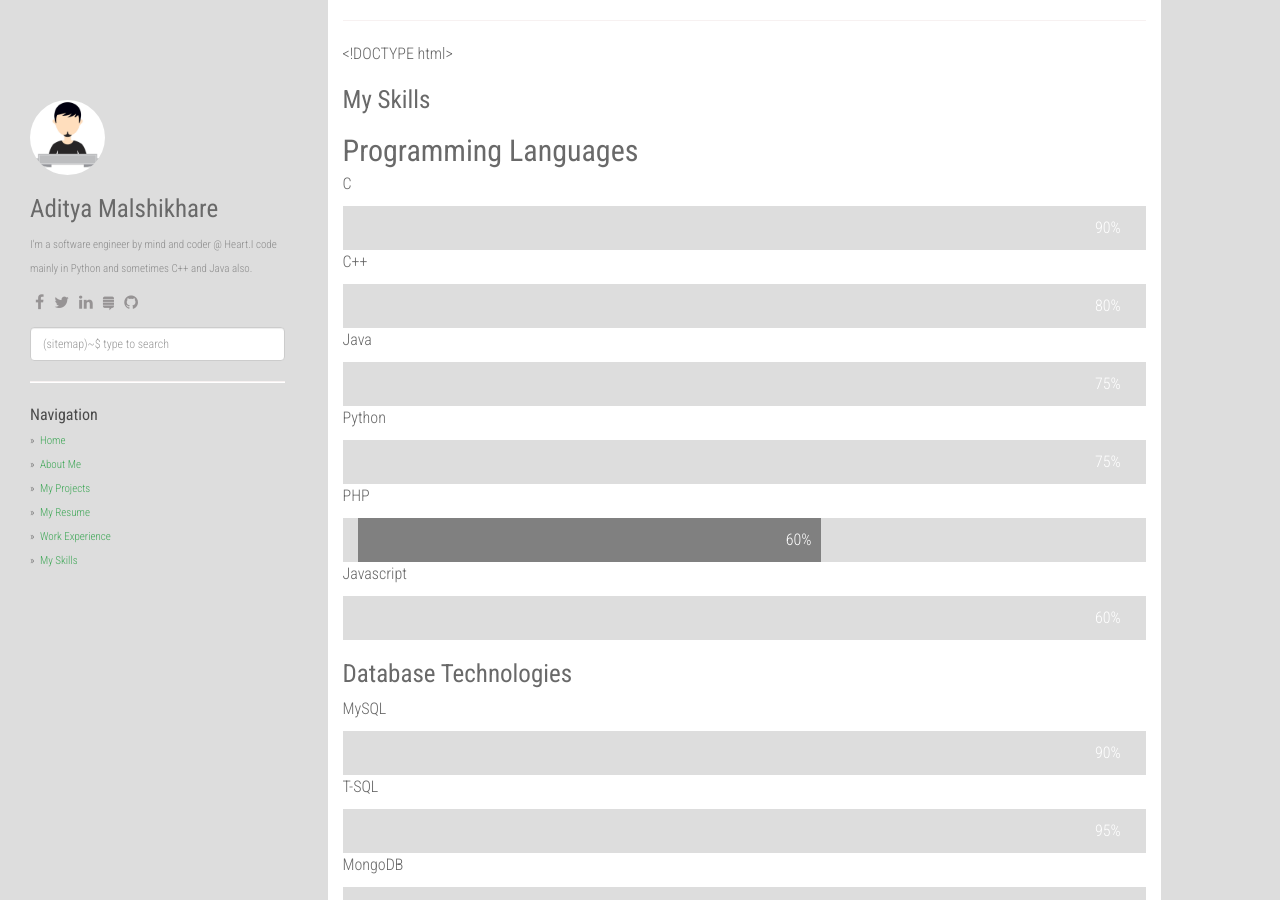
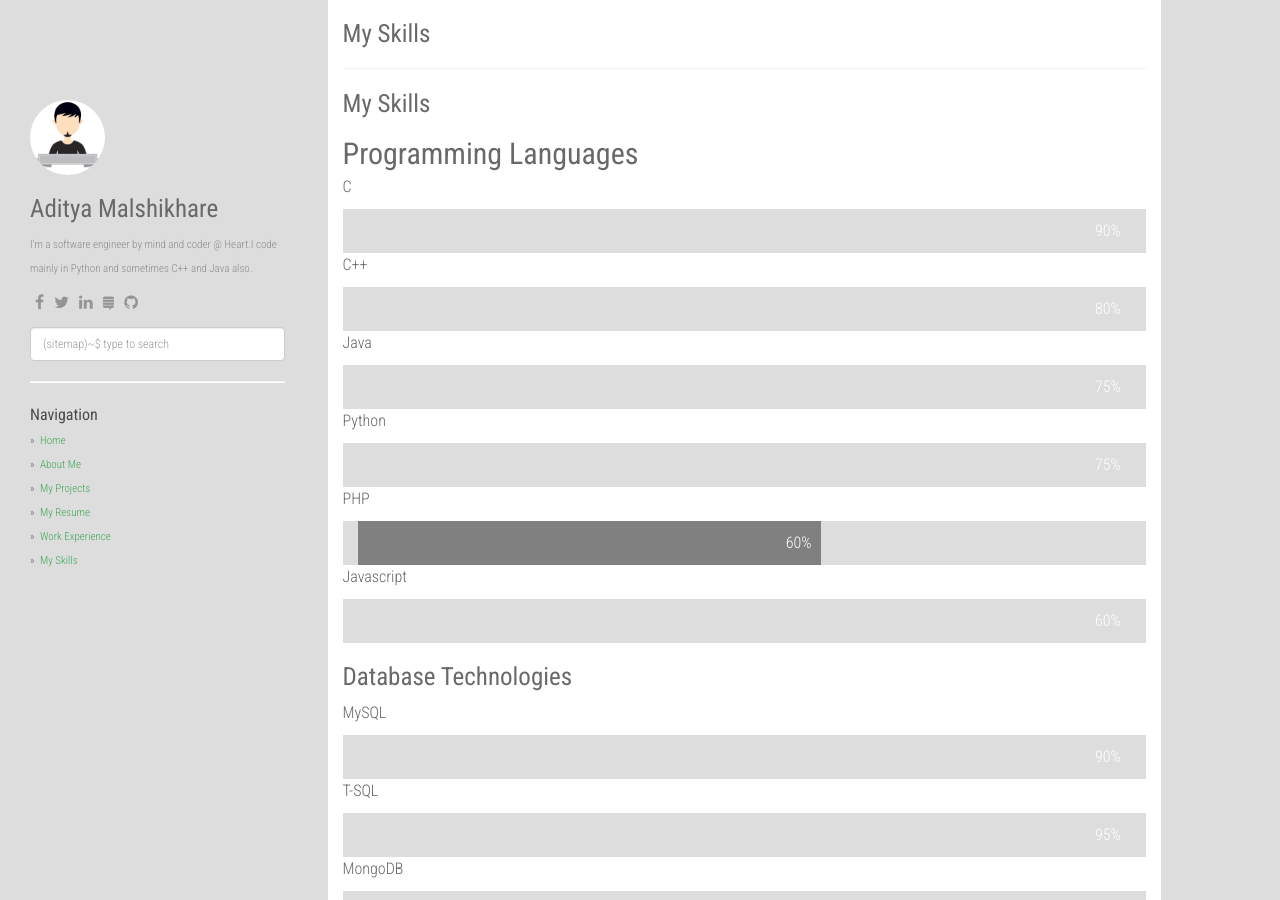
Before and after one commit to thePairedElectron/thePairedElectron.github.io, a Jekyll site: the page built from skills.md, in a window 1280 px wide and 900 px high. Built offline with Jekyll 4.4.1, drawn with Linux system fonts in a browser that asks for light colours; nearby versions of some CDN libraries; our own code applies the rules of GitHub Pages for plain Markdown files.

Commit message:
Minor changes

```diff
--- a/skills.md
+++ b/skills.md
@@ -1,4 +1,9 @@
-<!DOCTYPE html>
+---
+layout: page
+title: My Skills
+permalink: /skills/
+---
+
 <html>
 <head>
 <meta name="viewport" content="width=device-width, initial-scale=1">
```
